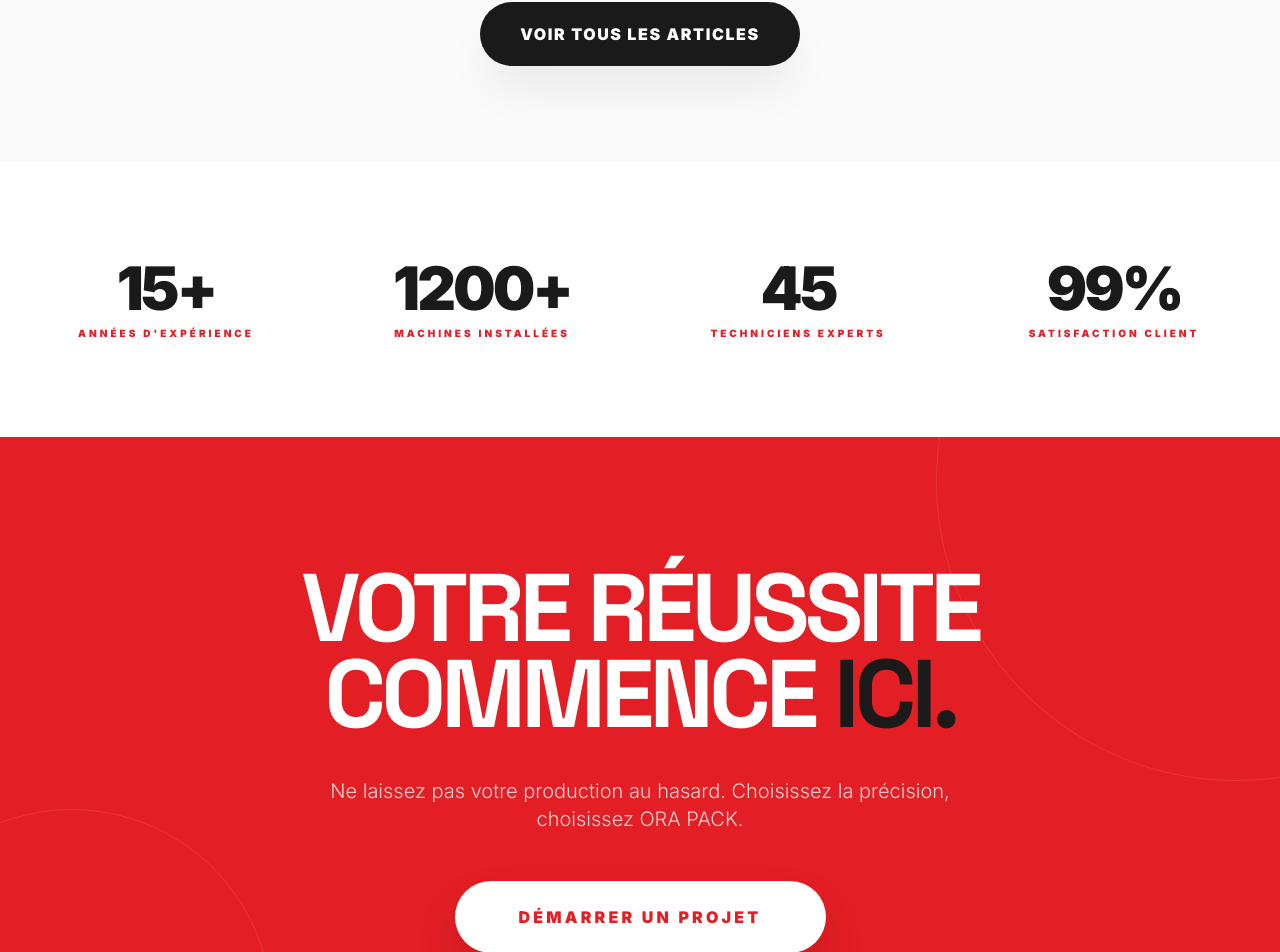
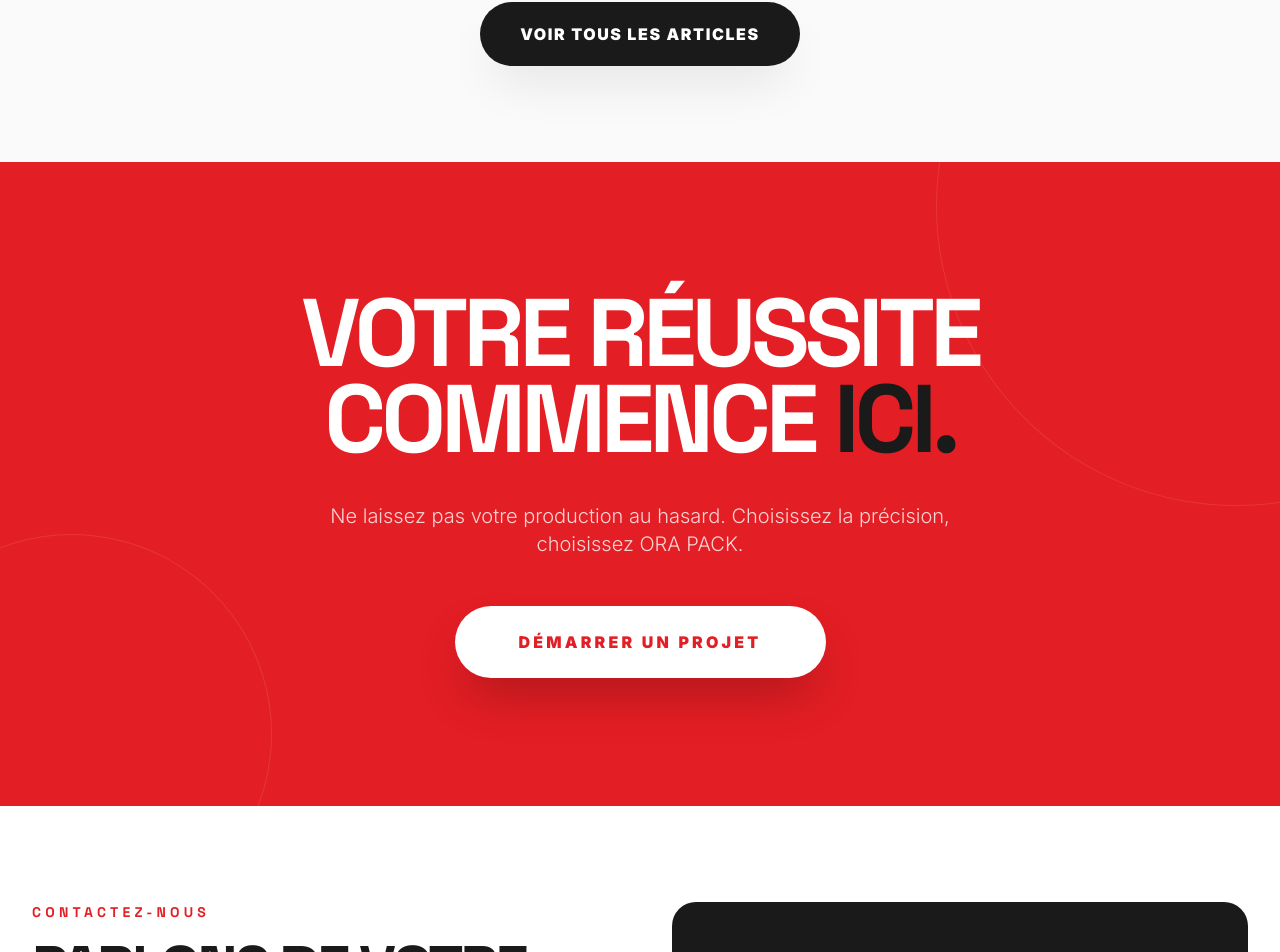
Before and after one commit to zazjoe90-oss/orapack, a React (Vite) app: page / in a window 1280 px wide. Shown: the part 6849-7801 px from the top of the page. Built offline with nearby package versions, Linux system fonts and the light colour scheme.

Commit message:
feat: Mock polyfills and remove Home stats
Update vite.config.ts to mock several fetch-related polyfills to use the local fetch-mock.ts.
Remove the interactive stats section from the Home page.

```diff
--- a/src/fetch-mock.ts
+++ b/src/fetch-mock.ts
@@ -1 +1,11 @@
-export default typeof window !== 'undefined' ? window.fetch.bind(window) : () => { throw new Error('Fetch not available'); };
+const win = typeof window !== 'undefined' ? window : {} as any;
+
+export const fetch = win.fetch ? win.fetch.bind(win) : () => { throw new Error('Fetch not available'); };
+export const FormData = win.FormData;
+export const Request = win.Request;
+export const Response = win.Response;
+export const Headers = win.Headers;
+export const Blob = win.Blob;
+export const File = win.File;
+
+export default fetch;
--- a/src/pages/Home.tsx
+++ b/src/pages/Home.tsx
@@ -120,32 +120,6 @@
 
       <Blog limit={3} />
 
-      {/* Interactive Stats Section */}
-      <section className="py-24 bg-white">
-        <div className="max-w-7xl mx-auto px-4 sm:px-6 lg:px-8">
-          <div className="grid grid-cols-2 lg:grid-cols-4 gap-12">
-            {[
-              { label: "Années d'Expérience", val: "15+" },
-              { label: "Machines Installées", val: "1200+" },
-              { label: "Techniciens Experts", val: "45" },
-              { label: "Satisfaction Client", val: "99%" },
-            ].map((stat, i) => (
-              <motion.div
-                key={stat.label}
-                initial={{ opacity: 0, y: 20 }}
-                whileInView={{ opacity: 1, y: 0 }}
-                viewport={{ once: true }}
-                transition={{ delay: i * 0.1 }}
-                className="text-center"
-              >
-                <div className="text-5xl md:text-6xl font-black text-brand-black mb-2 tracking-tighter">{stat.val}</div>
-                <div className="text-[10px] text-brand-red font-black uppercase tracking-[0.3em]">{stat.label}</div>
-              </motion.div>
-            ))}
-          </div>
-        </div>
-      </section>
-
       {/* CTA Section (Enhanced) */}
       <section className="py-32 bg-brand-red relative overflow-hidden">
         <motion.div
--- a/vite.config.ts
+++ b/vite.config.ts
@@ -11,6 +11,11 @@
       alias: {
         '@': path.resolve(__dirname, '.'),
         'node-fetch': path.resolve(__dirname, 'src/fetch-mock.ts'),
+        'formdata-polyfill': path.resolve(__dirname, 'src/fetch-mock.ts'),
+        'formdata-polyfill/esm.min.js': path.resolve(__dirname, 'src/fetch-mock.ts'),
+        'fetch-blob': path.resolve(__dirname, 'src/fetch-mock.ts'),
+        'cross-fetch': path.resolve(__dirname, 'src/fetch-mock.ts'),
+        'isomorphic-fetch': path.resolve(__dirname, 'src/fetch-mock.ts'),
       },
     },
     server: {
```
